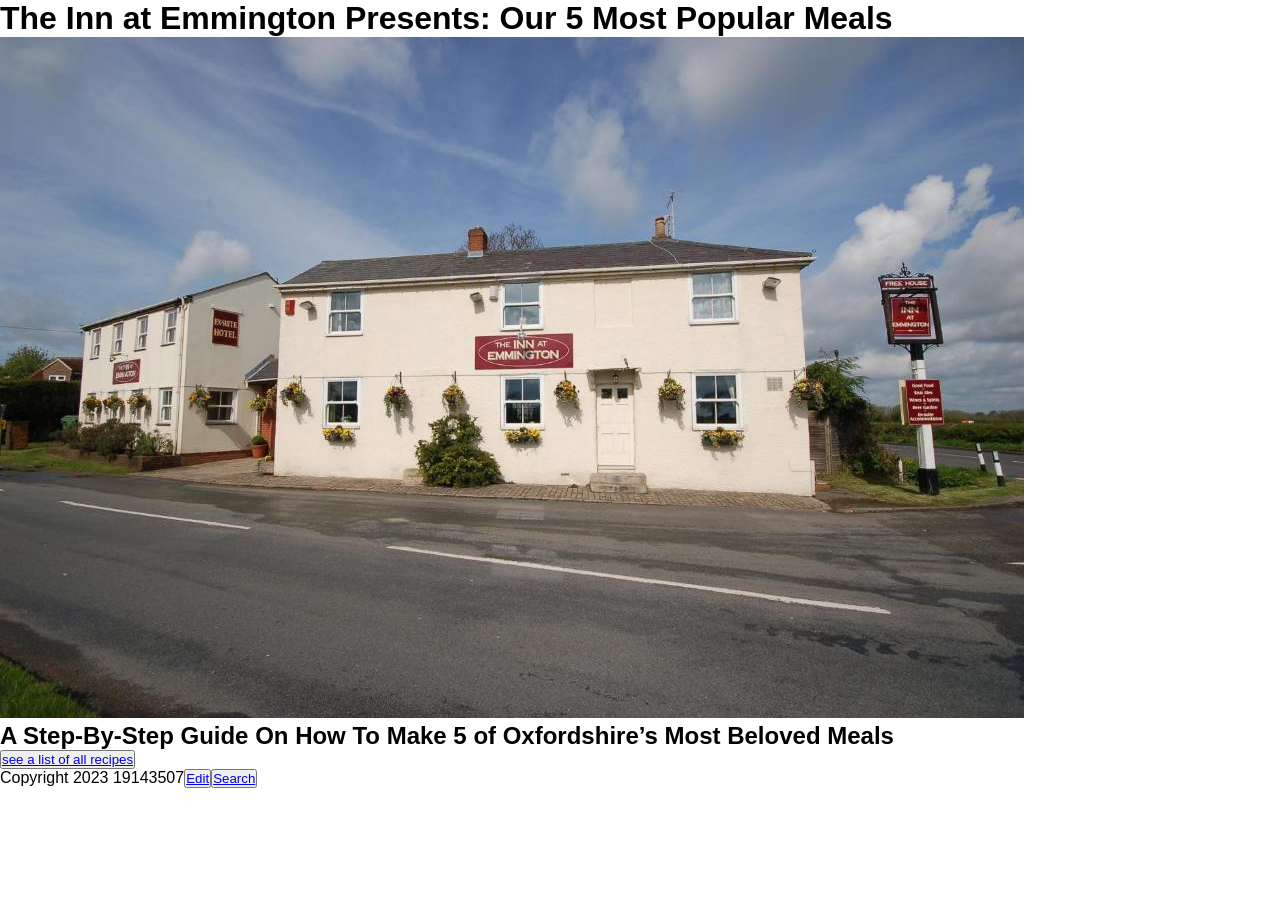
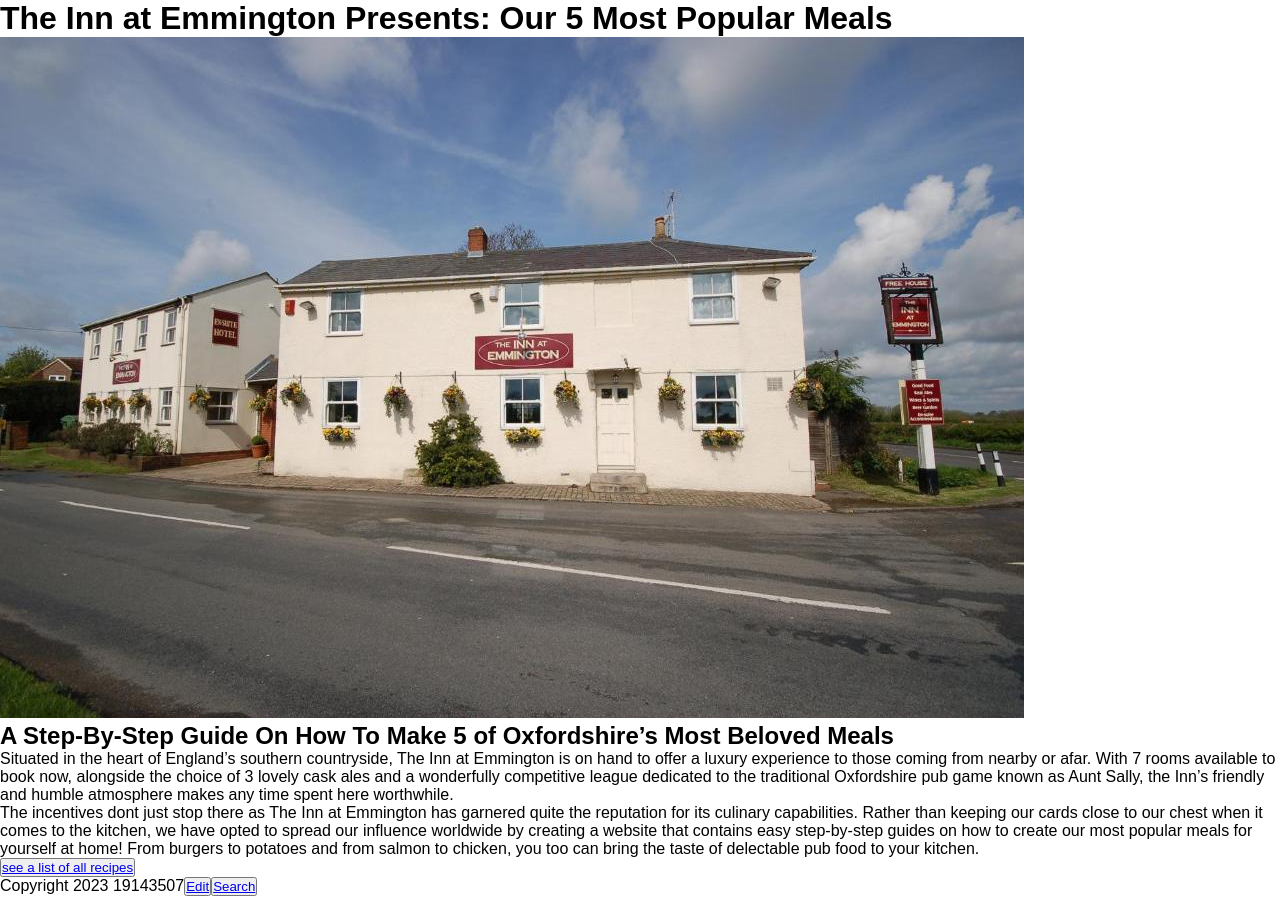
Before and after one commit to 19143507/inn-at-emmington, a Jekyll site: the page built from home/index.md, in a window 1280 px wide. Built offline with Jekyll 4.4.1, drawn with Linux system fonts in a browser that asks for light colours.

Commit message:
Update Home Page “index”

```diff
--- a/home/index.md
+++ b/home/index.md
@@ -7,3 +7,9 @@ published: true
 date: 2023-01-31T14:49:05.724Z
 ---
 ## A﻿ Step-By-Step Guide On How To Make 5 of Oxfordshire's Most Beloved Meals
+
+
+
+S﻿ituated in the heart of England's southern countryside, The Inn at Emmington is on hand to offer a luxury experience to those coming from nearby or afar. With 7 rooms available to book now, alongside the choice of 3 lovely cask ales and a wonderfully competitive league dedicated to the traditional Oxfordshire pub game known as Aunt Sally, the Inn's friendly and humble atmosphere makes any time spent here worthwhile.
+
+The incentives dont just stop there as The Inn at Emmington has garnered quite the reputation for its culinary capabilities. Rather than keeping our cards close to our chest when it comes to the kitchen, we have opted to spread our influence worldwide by creating a website that contains easy step-by-step guides on how to create our most popular meals for yourself at home! From burgers to potatoes and from salmon to chicken, you too can bring the taste of delectable pub food to your kitchen.
```
